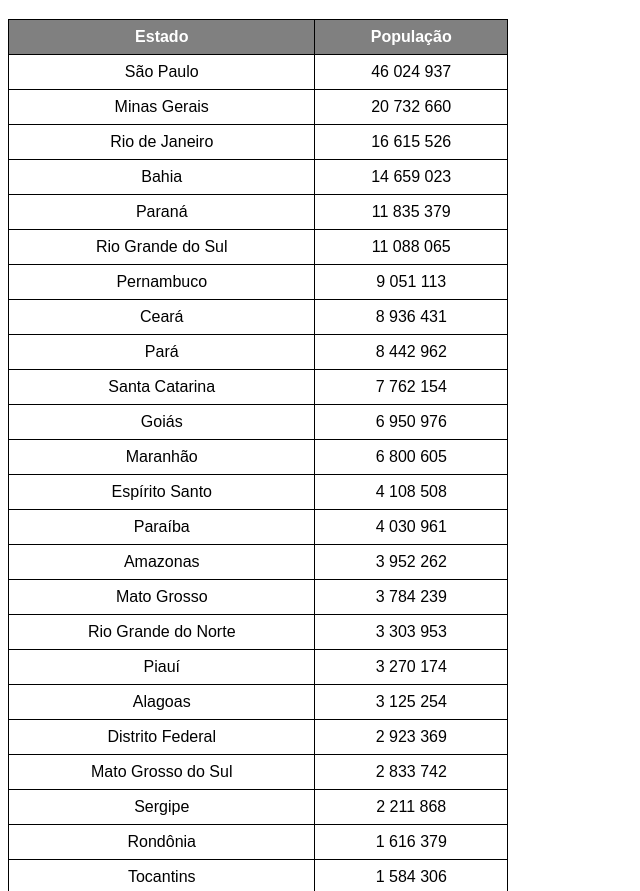
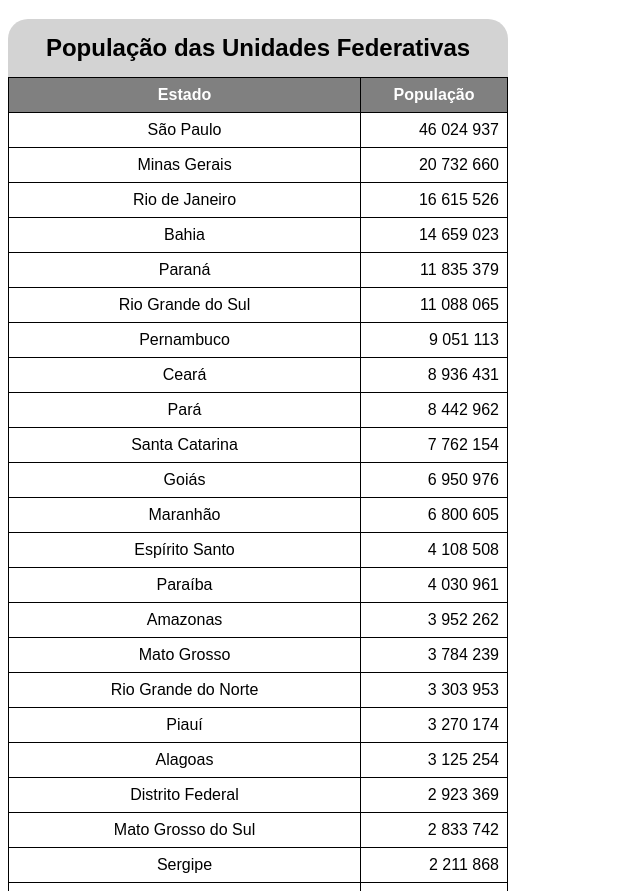
Before and after one commit to Johann-Oliveira-Santos/html-css, a plain HTML site: page exercícios/ex023/tabela002.html in a window 1280 px wide. Shown: the part 61-952 px from the top of the page, without its empty margins (0-640 px from the left). Drawn offline with Linux system fonts and the light colour scheme.

Commit message:
Update tabela002.html

```diff
--- a/exercícios/ex023/tabela002.html
+++ b/exercícios/ex023/tabela002.html
@@ -23,132 +23,145 @@
             background-color: gray;
             color: white;
         }
+        caption {
+            background-color: lightgray;
+            font-weight: bold;
+            text-align: center;
+            padding: 15px;
+            font-size: 1.5em;
+            border-radius: 20px 20px 0px 0px;
+        }
+        td.num {
+            text-align: right;
+        }
     </style>
 </head>
 
 <body>
     <h1>Uso de tabelas grandes</h1>
+
     <table>
+        <caption>População das Unidades Federativas</caption>
         <thead>
             <tr>
-                <th>Estado</th>
-                <th>População</th>
+                <th scope="col">Estado</th>
+                <th scope="col" style="width: 130px;">População</th>
             </tr>
         </thead>
         <tbody>
             <tr>
                 <td>São Paulo</td>
-                <td>46 024 937</td>
+                <td class="num">46 024 937</td>
             </tr>
             <tr>
                 <td>Minas Gerais</td>
-                <td>20 732 660</td>
+                <td class="num">20 732 660</td>
             </tr>
             <tr>
                 <td>Rio de Janeiro</td>
-                <td>16 615 526</td>
+                <td class="num">16 615 526</td>
             </tr>
             <tr>
                 <td>Bahia</td>
-                <td>14 659 023</td>
+                <td class="num">14 659 023</td>
             </tr>
             <tr>
                 <td>Paraná</td>
-                <td>11 835 379</td>
+                <td class="num">11 835 379</td>
             </tr>
             <tr>
                 <td>Rio Grande do Sul</td>
-                <td>11 088 065</td>
+                <td class="num">11 088 065</td>
             </tr>
             <tr>
                 <td>Pernambuco</td>
-                <td>9 051 113</td>
+                <td class="num">9 051 113</td>
             </tr>
             <tr>
                 <td>Ceará</td>
-                <td>8 936 431</td>
+                <td class="num">8 936 431</td>
             </tr>
             <tr>
                 <td>Pará</td>
-                <td>8 442 962</td>
+                <td class="num">8 442 962</td>
             </tr>
             <tr>
                 <td>Santa Catarina</td>
-                <td>7 762 154</td>
+                <td class="num">7 762 154</td>
             </tr>
             <tr>
                 <td>Goiás</td>
-                <td>6 950 976</td>
+                <td class="num">6 950 976</td>
             </tr>
             <tr>
                 <td>Maranhão</td>
-                <td>6 800 605</td>
+                <td class="num">6 800 605</td>
             </tr>
             <tr>
                 <td>Espírito Santo</td>
-                <td>4 108 508</td>
+                <td class="num">4 108 508</td>
             </tr>
             <tr>
                 <td>Paraíba</td>
-                <td>4 030 961</td>
+                <td class="num">4 030 961</td>
             </tr>
             <tr>
                 <td>Amazonas</td>
-                <td>3 952 262</td>
+                <td class="num">3 952 262</td>
             </tr>
             <tr>
                 <td>Mato Grosso</td>
-                <td>3 784 239</td>
+                <td class="num">3 784 239</td>
             </tr>
             <tr>
                 <td>Rio Grande do Norte</td>
-                <td>3 303 953</td>
+                <td class="num">3 303 953</td>
             </tr>
             <tr>
                 <td>Piauí</td>
-                <td>3 270 174	</td>
+                <td class="num">3 270 174	</td>
             </tr>
             <tr>
                 <td>Alagoas</td>
-                <td>3 125 254</td>
+                <td class="num">3 125 254</td>
             </tr>
             <tr>
                 <td>Distrito Federal</td>
-                <td>2 923 369</td>
+                <td class="num">2 923 369</td>
             </tr>
             <tr>
                 <td>Mato Grosso do Sul</td>
-                <td>2 833 742</td>
+                <td class="num">2 833 742</td>
             </tr>
             <tr>
                 <td>Sergipe</td>
-                <td>2 211 868</td>
+                <td class="num">2 211 868</td>
             </tr>
             <tr>
                 <td>Rondônia</td>
-                <td>1 616 379	</td>
+                <td class="num">1 616 379	</td>
             </tr>
             <tr>
                 <td>Tocantins</td>
-                <td>1 584 306</td>
+                <td class="num">1 584 306</td>
             </tr>
             <tr>
                 <td>Acre</td>
-                <td>829 780</td>
+                <td class="num">829 780</td>
             </tr>
             <tr>
                 <td>Amapá</td>
-                <td>774 268</td>
+                <td class="num">774 268</td>
             </tr>
             <tr>
                 <td>Roraima</td>
-                <td>634 805</td>
+                <td class="num">634 805</td>
             </tr>
         </tbody>
         <tfoot>
             <tr>
                 <th>Total de Habitantes:</th>
-                <td>207 750 291</td>
+                <td style="font-weight: bold;">207 750 291</td>
             </tr>
         </tfoot>
     </table>
```
